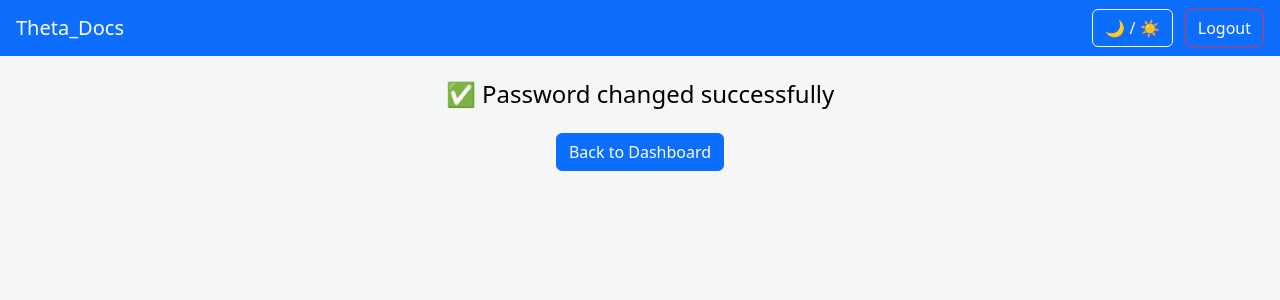
After one commit to Kshitij15Kamble/Theta_Docs, a Django app: page /change-password-done/ in a window 1280 px wide. The commit adds this page. Shown: the top 300 px of the page. Run offline with Django 5.2, Linux system fonts and the light colour scheme; the visitor is signed in with stand-in values (Sample User, id 1).

Commit message:
Update UI and admin dashboard

```diff
--- /dev/null
+++ b/documents/templates/documents/change_password_done.html
@@ -0,0 +1,11 @@
+{% extends "documents/base.html" %}
+{% block content %}
+
+<div class="container mt-4 text-center">
+    <h4>✅ Password changed successfully</h4>
+    <a href="{% url 'dashboard' %}" class="btn btn-primary mt-3">
+        Back to Dashboard
+    </a>
+</div>
+
+{% endblock %}
--- a/documents/templates/documents/dashboard.html
+++ b/documents/templates/documents/dashboard.html
@@ -12,6 +12,7 @@
 <div class="alert alert-info">
   <h5>Admin Panel</h5>
   <a href="/admin/documents/companydocument/" class="btn btn-sm btn-success">Manage:Documents/users/Groups</a>
+
 </div>
 
 {% endif %}
--- a/documents/templates/documents/login.html
+++ b/documents/templates/documents/login.html
@@ -9,7 +9,7 @@
 
     <style>
         body {
-            background: linear-gradient(to right, #218cff, #00c6ff);
+            background: linear-gradient(to right, #2c8dc5, #30c5c5e1);
             height: 100vh;
             display: flex;
             align-items: center;
--- a/documents/urls.py
+++ b/documents/urls.py
@@ -1,5 +1,6 @@
 from django.urls import path
 from . import views
+from django.contrib.auth import views as auth_views
 
 urlpatterns = [
     path(
@@ -7,9 +8,11 @@ urlpatterns = [
         views.secure_document_view,
         name="secure_document_view"
     ),
-      path('secure-document/<int:doc_id>/page/<int:page_no>/', views.secure_document_page, name='secure_document_page'),
+    path('secure-document/<int:doc_id>/page/<int:page_no>/', views.secure_document_page, name='secure_document_page'),
     path("dashboard/", views.dashboard, name="dashboard"),
     path("", views.login_view, name="login"),
     path("login/", views.login_view, name="login"),
     path("logout/", views.logout_view, name="logout"),
+    path("change-password/",auth_views.PasswordChangeView.as_view(template_name="documents/change_password.html"),name="change_password",),
+    path("change-password-done/",auth_views.PasswordChangeDoneView.as_view(template_name="documents/change_password_done.html"),name="password_change_done",),
 ]
```
Also changed, not shown: documents/templates/documents/change_password.html (added, +17 -0 lines), documents/templates/documents/password_base.html (+4 -4 lines).
